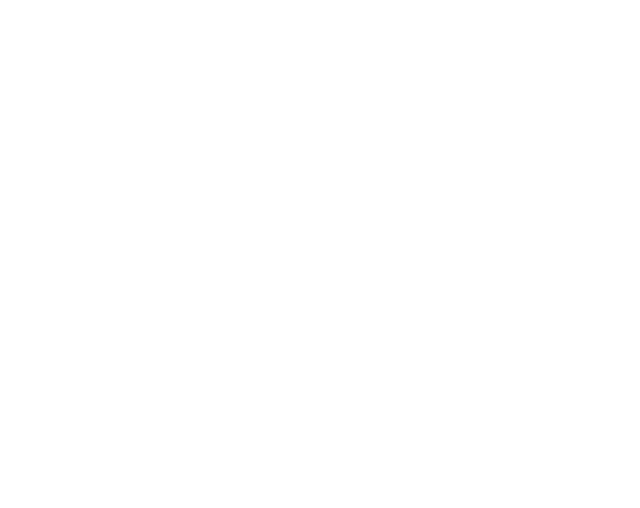
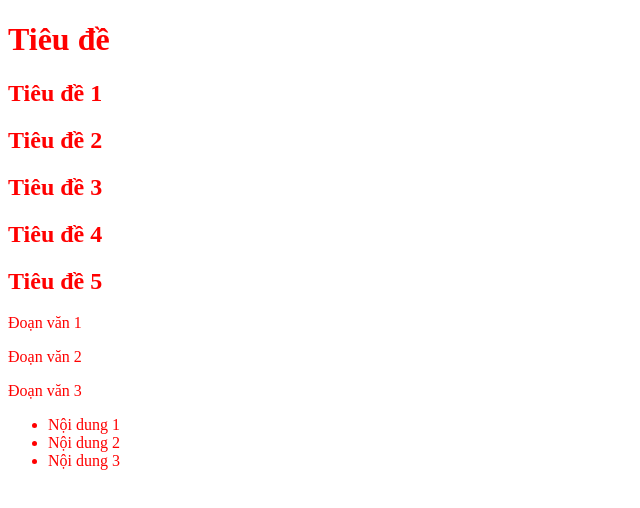
Before and after one commit to khaanhdoan40-cell/bai28, a plain HTML site: page index.html in a window 1280 px wide. Shown: the whole page, without its empty margins (0-640 px from the left). Drawn offline with Linux system fonts and the light colour scheme.

Commit message:
1. thêm dấu *

```diff
--- a/index.html
+++ b/index.html
@@ -3,7 +3,23 @@
   <head>
     <meta charset="UTF-8" />
     <meta name="viewport" content="width=device-width, initial-scale=1.0" />
-    <title>Document</title>
+    <link rel="stylesheet" href="style.css" />
+    <title>Bài 28- Combinator selectors-p1</title>
   </head>
-  <body></body>
+  <body>
+    <h1>Tiêu đề</h1>
+    <h2>Tiêu đề 1</h2>
+    <h2>Tiêu đề 2</h2>
+    <h2>Tiêu đề 3</h2>
+    <h2>Tiêu đề 4</h2>
+    <h2>Tiêu đề 5</h2>
+    <p>Đoạn văn 1</p>
+    <p>Đoạn văn 2</p>
+    <p>Đoạn văn 3</p>
+    <ul>
+      <li>Nội dung 1</li>
+      <li>Nội dung 2</li>
+      <li>Nội dung 3</li>
+    </ul>
+  </body>
 </html>
--- /dev/null
+++ b/style.css
@@ -0,0 +1,4 @@
+* {
+  color: red;
+  /* font-size: 24px; */
+}
```
